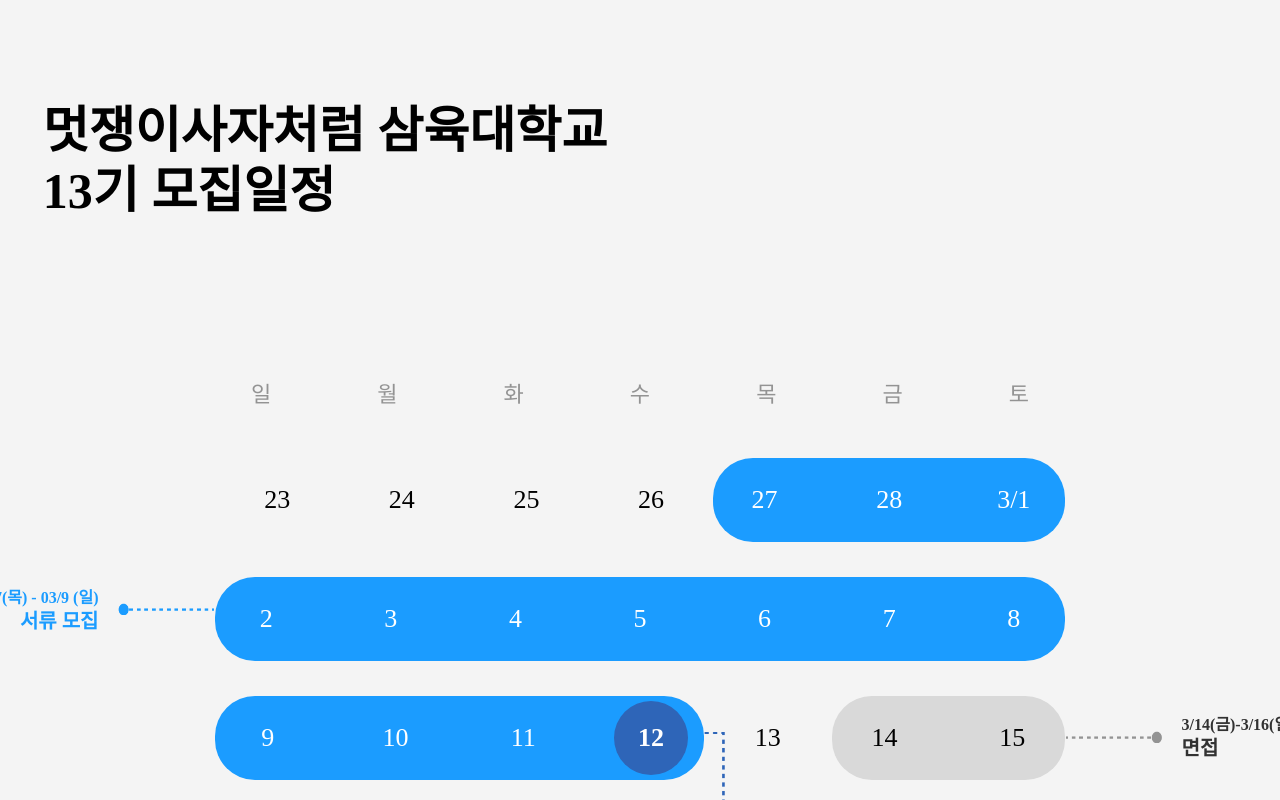
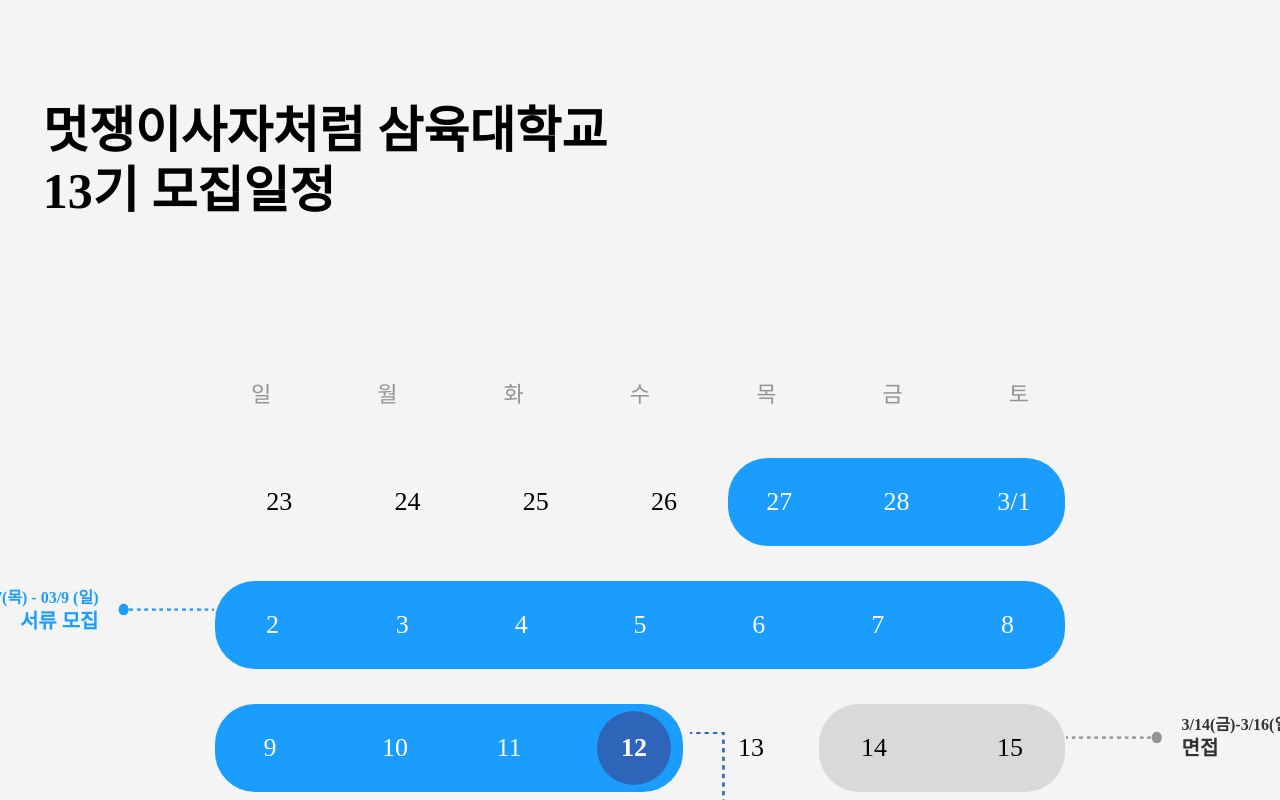
Before and after one commit to LikelionSYU13th-Recruit-Front/Recruit_React, a React (Vite) app: page / in a window 1280 px wide. Built offline with nearby package versions, Linux system fonts and the light colour scheme; a web font is replaced by a local one.

Commit message:
일단커밋

```diff
--- a/src/ScheduleQNA/Schedule.css
+++ b/src/ScheduleQNA/Schedule.css
@@ -108,19 +108,16 @@
     font-size: 26px;
     background-color: transparent;
     color: #000000;
-    transition: 0.3s ease;
+    /* transition: 0.3s ease; */
     position: relative;
-    padding: 22px;
-
+    padding: 24px;
   }
 
   .selected {
     background-color:#1B9CFF;
     color: #FFFFFF;
     position: relative;
-    padding: 22px;
-    /* padding-left: 15px;
-    padding-right: 15px; */
+    padding: 24px 13px 24px 13px;
   }
 
   .selected::before,
@@ -130,7 +127,6 @@
     width: 20px;
     height: 20px;
     background-color:#1B9CFF;
-
     z-index: -1;
   }
 
@@ -150,7 +146,7 @@
     background-color:#1B9CFF;
     color: #FFFFFF;
     border-top-left-radius: 40px;
-    padding: 22px;
+    padding: 24px;
     padding-left: 11px;
     border-bottom-left-radius: 40px;
     position: relative;
@@ -159,7 +155,7 @@
   .rightDates {
     background-color:#1B9CFF;
     color: #FFFFFF;
-    padding: 22px;
+    padding: 24px;
     padding-right: 11px;
     border-top-right-radius: 40px;
     border-bottom-right-radius: 40px;
@@ -172,7 +168,7 @@
     border-top-left-radius: 40px;
     border-bottom-left-radius: 40px;
     position: relative;
-    padding: 22px;
+    padding: 24px;
     padding-left: 11px;
   }
 
@@ -182,7 +178,7 @@
     border-top-right-radius: 40px;
     border-bottom-right-radius: 40px;
     position: relative;
-    padding: 22px;
+    padding: 24px;
     padding-right: 11px;
   }
 
@@ -191,24 +187,24 @@
     color: #FFFFFF;
     font-weight: bold;
     border-radius: 50%;
-    width: 50px;
+    width: 100px;
     margin-right: 5px;
-    /* height: 64px; */
+    height: 95px;
     display: flex;
     justify-content: center;
     align-items: center;
     border: 10px solid #D8D8D8;
     /* margin-left: 17px;
     margin-right: 23px; */
-    /* box-sizing: border-box; */
+    box-sizing: border-box;
   }
 
   .left-filled {
     background-color:#1B9CFF;
     border-top-right-radius: 40px;
     border-bottom-right-radius: 40px;
-    padding: 22px;
-    padding-right: 11px;
+    padding: 24px;
+    padding-right: 5px;
 
   }
 
@@ -236,8 +232,6 @@
   width: 40px;
   height: 230px;
 }
-
-
 
 
 .dot2-container{
```
